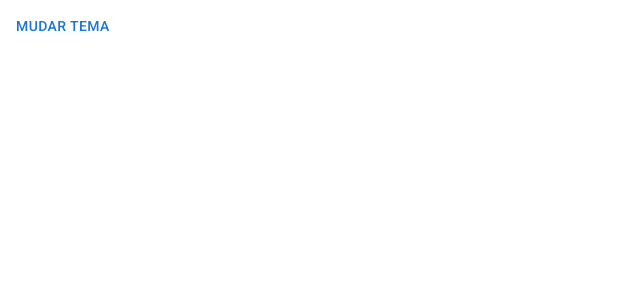
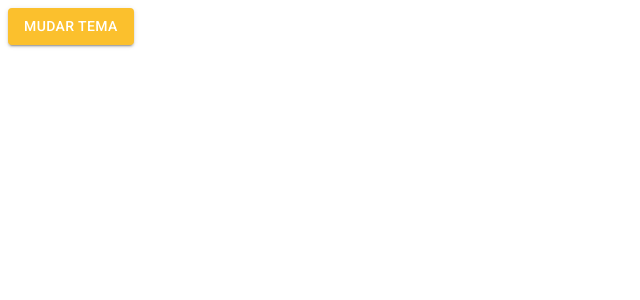
Before and after one commit to gabrielzopz/MaterialUi5, a React (Create React App) app: page /pagina-inicial in a window 1280 px wide. Shown: the top 300 px of the page, without its empty margins (0-640 px from the left). Built offline with nearby package versions, Linux system fonts and the light colour scheme.

Commit message:
feat: Adicionado tema claro e provider

```diff
--- a/src/App.tsx
+++ b/src/App.tsx
@@ -1,10 +1,14 @@
 import { BrowserRouter } from "react-router-dom";
 import { AppRoutes } from './routes';
+import { ThemeProvider } from "@emotion/react";
+import { LightTheme } from "./shared/themes";
 
 export const App = () => {
   return (
-    <BrowserRouter>
-        <AppRoutes />
-    </BrowserRouter>
+    <ThemeProvider theme={LightTheme}>
+      <BrowserRouter>
+          <AppRoutes />
+      </BrowserRouter>
+    </ThemeProvider>
   );
 }
--- a/src/routes/index.tsx
+++ b/src/routes/index.tsx
@@ -5,7 +5,7 @@ export const AppRoutes = () => {
 
     return (
         <Routes>
-            <Route path="/pagina-inicial" element={<Button>Mudar Tema</Button>}/>
+            <Route path="/pagina-inicial" element={<Button variant='contained' color='primary'>Mudar Tema</Button>}/>
 
             <Route path="*" element={<Navigate to="/pagina-inicial" />} />
         </Routes>
--- /dev/null
+++ b/src/shared/themes/Light.ts
@@ -0,0 +1,23 @@
+import { createTheme } from '@mui/material';
+import { cyan, yellow } from '@mui/material/colors';
+
+export const LightTheme = createTheme({
+    palette: {
+        primary: {
+            main: yellow[700],
+            dark: yellow[800],
+            light: yellow[500],
+            contrastText: '#ffffff',
+        },
+        secondary: {
+            main: cyan[500],
+            dark: cyan[400],
+            light: cyan[300],
+            contrastText: '#ffffff',
+        },
+        background: {
+            default: '#f7f6f3',
+            paper: '#ffffff',
+        }
+    }
+});
--- a/src/shared/themes/index.ts
+++ b/src/shared/themes/index.ts
@@ -1 +1 @@
-export {  };
+export * from './Light';
```
